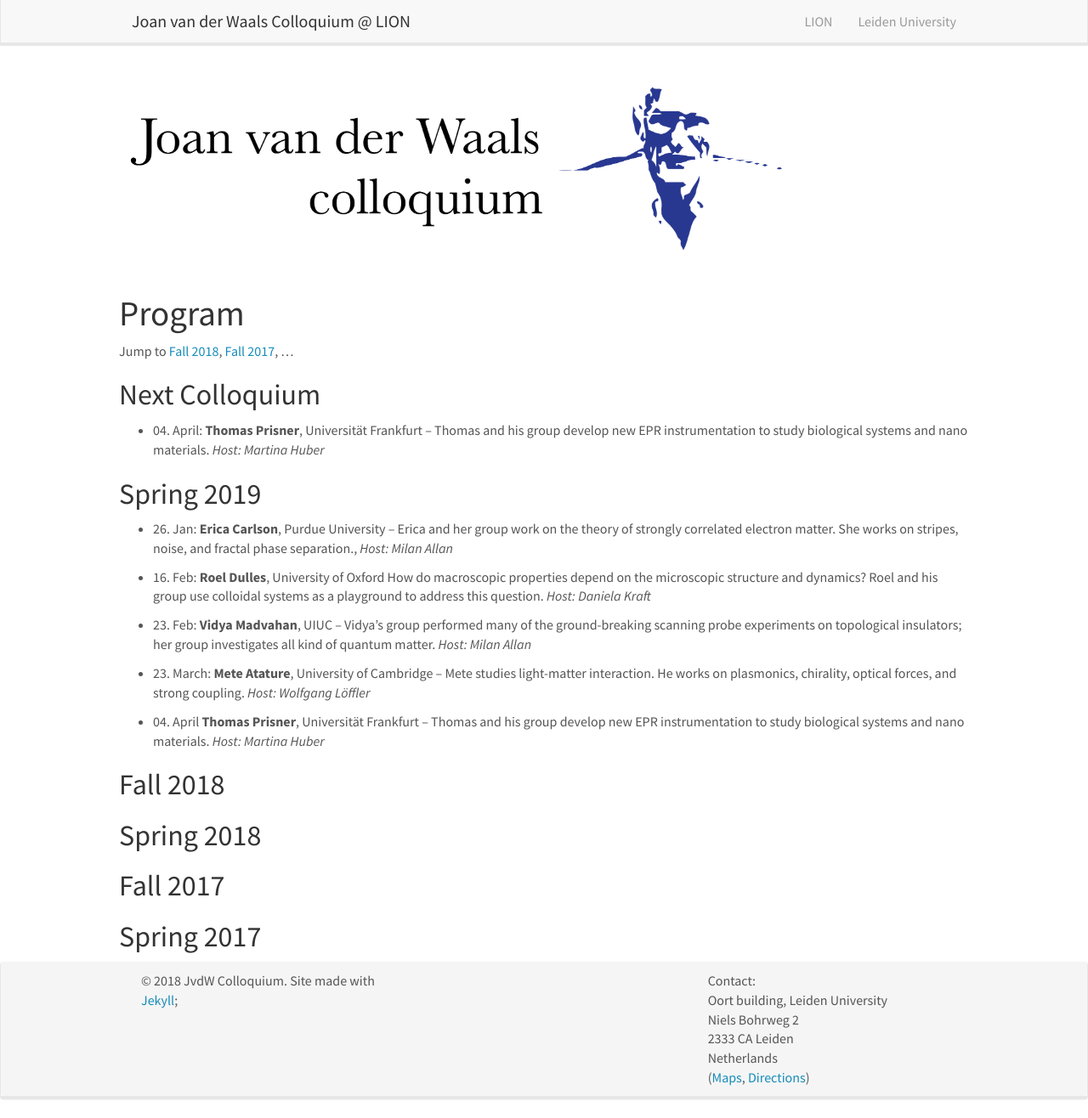
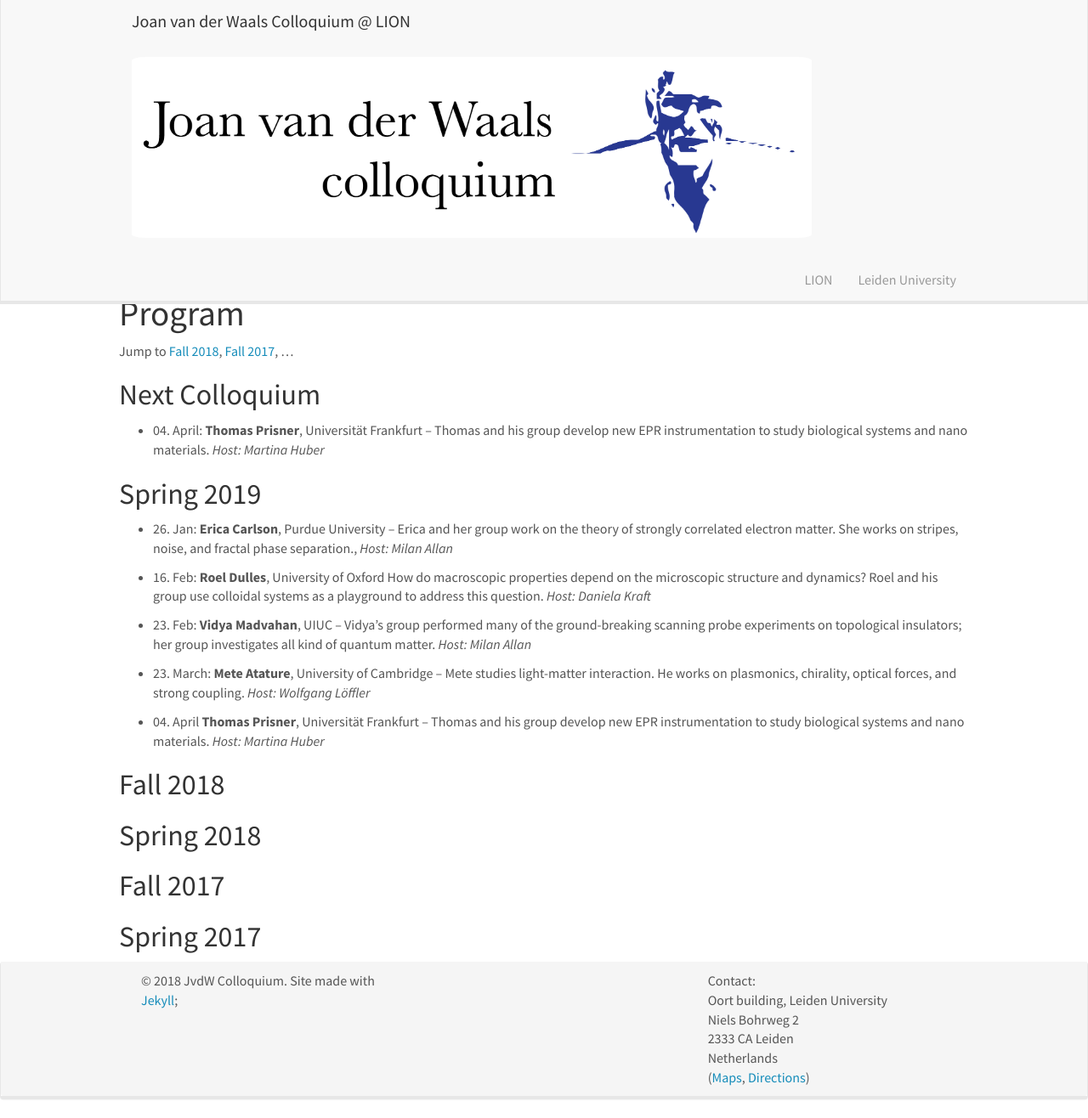
Before and after one commit to JvdWColloquium/JvdWColloquium.github.io, a Jekyll site: the page built from _pages/home.md, in a window 1280 px wide and 1316 px high. Shown: the whole window at 85% size. Built offline with Jekyll 4.4.1, drawn with Linux system fonts in a browser that asks for light colours; nearby versions of some CDN libraries.

Commit message:
Update header.html

```diff
--- a/_includes/header.html
+++ b/_includes/header.html
@@ -9,6 +9,7 @@
 	  </button>
 
     <a class="navbar-brand" href="{{ site.url }}{{ site.baseurl }}/">Joan van der Waals Colloquium @ LION</a>
+		<img src="/images/vdW_colloq_logo_i-01.png" width="800" class="center" href="{{ site.url }}{{ site.baseurl }}/">
 	</div>
 	<div class="collapse navbar-collapse" id="navbar-collapse-1">
 	  <ul class="nav navbar-nav navbar-right">
```
